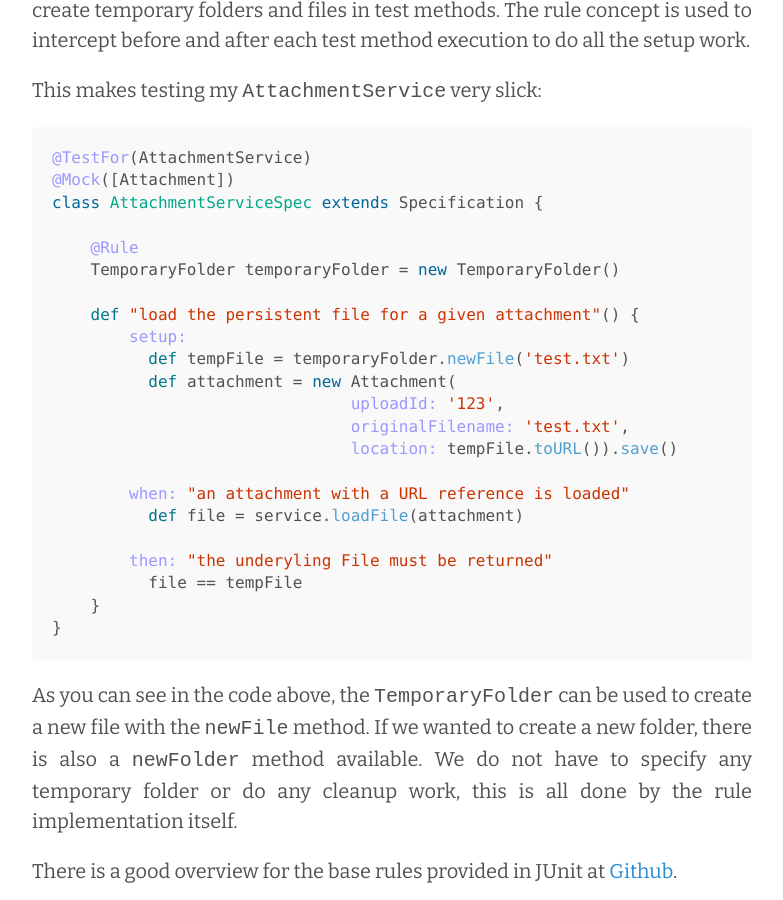
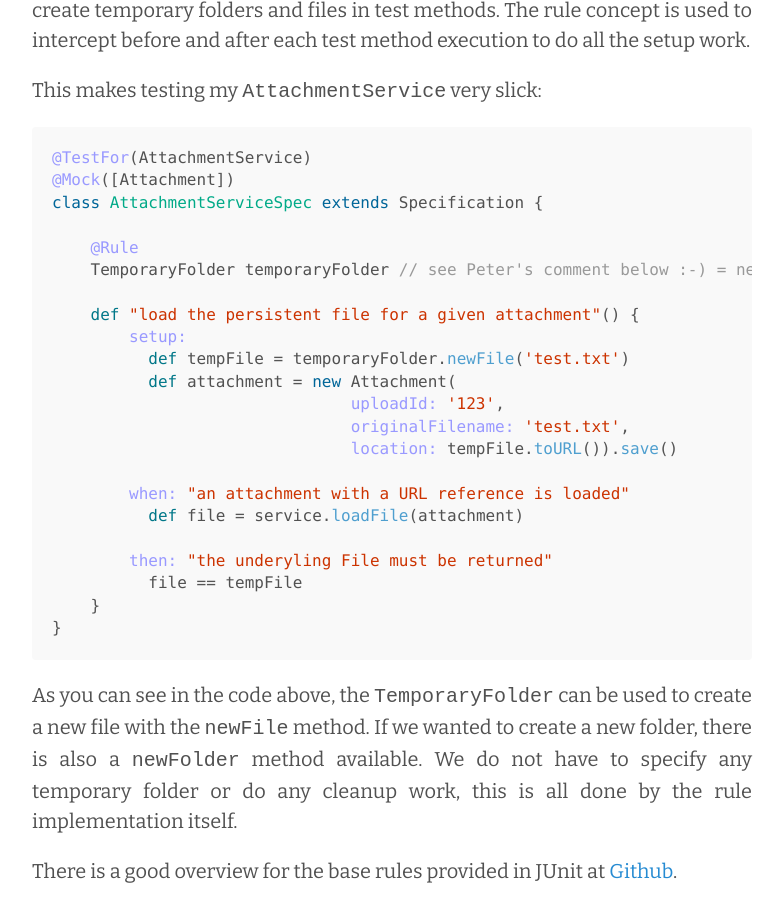
Before and after one commit to andresteingress/andresteingress.github.io, a Jekyll site: the page built from _posts/2014-07-22-spock-junit-rules.md, in a window 1280 px wide and 900 px high, scrolled down 1603 px. Shown: the whole window, without its empty margins (248-1031 px from the left). Built offline with Jekyll 4.4.1, drawn with Linux system fonts in a browser that asks for light colours; Markdown is read by kramdown in place of the engine named in the settings; comment, search, counter and statistics services are not loaded.

Commit message:
updated to Peter's comment

```diff
--- a/_posts/2014-07-22-spock-junit-rules.md
+++ b/_posts/2014-07-22-spock-junit-rules.md
@@ -53,7 +53,7 @@ This makes testing my `AttachmentService` very slick:
 class AttachmentServiceSpec extends Specification {
 
     @Rule
-    TemporaryFolder temporaryFolder = new TemporaryFolder()
+    TemporaryFolder temporaryFolder // see Peter's comment below :-) = new TemporaryFolder()
 
     def "load the persistent file for a given attachment"() {
         setup:
```
